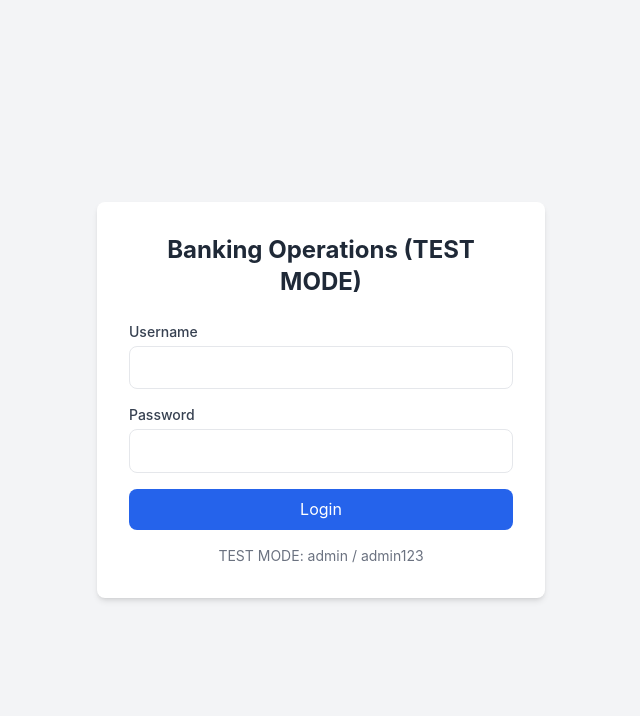
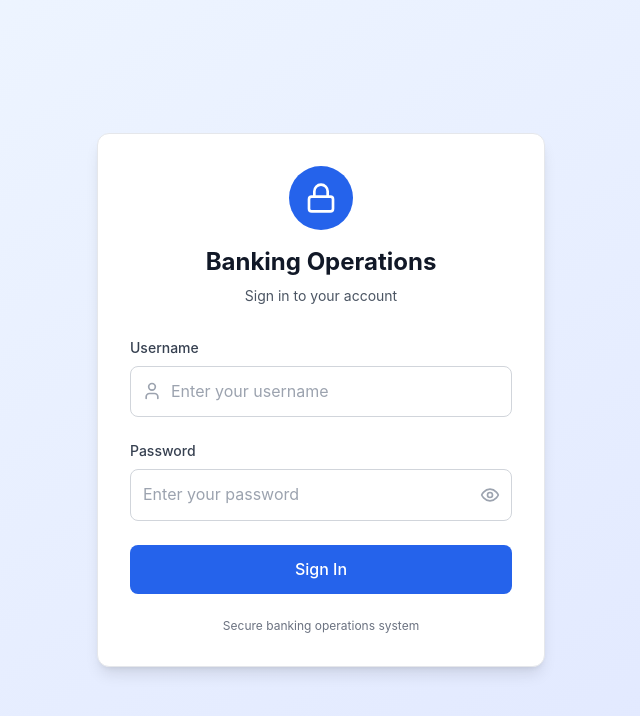
Before and after one commit to mahdighandi1989/ALLIN1, a Next.js app in the folder frontend/: page /login in a window 1280 px wide. Shown: the top 716 px of the page, without its empty margins (319-959 px from the left). Built offline with nearby package versions, Linux system fonts and the light colour scheme; no server answers.

Commit message:
AI Generated: ✅ [تایید شده] security: frontend/src/app/login/page.tsx

```diff
--- a/frontend/src/app/login/page.tsx
+++ b/frontend/src/app/login/page.tsx
@@ -1,74 +1,156 @@
 'use client'
 
 import { useState } from 'react'
-import { useRouter } from 'next/navigation'
+import { useAuth } from '@/lib/auth'
 import toast from 'react-hot-toast'
+import { Eye, EyeOff, Lock, User } from 'lucide-react'
 
 export default function LoginPage() {
   const [username, setUsername] = useState('')
   const [password, setPassword] = useState('')
   const [loading, setLoading] = useState(false)
-  const router = useRouter()
+  const [showPassword, setShowPassword] = useState(false)
+  const [loginAttempts, setLoginAttempts] = useState(0)
+  const { login } = useAuth()
 
   const handleSubmit = async (e: React.FormEvent) => {
     e.preventDefault()
+
+    if (loginAttempts >= 5) {
+      toast.error('Too many login attempts. Please try again later.')
+      return
+    }
+
+    if (!username.trim() || !password.trim()) {
+      toast.error('Please enter both username and password')
+      return
+    }
+
     setLoading(true)
+    try {
+      await login(username.trim(), password)
+      toast.success('Login successful')
+      setLoginAttempts(0)
+    } catch (error: any) {
+      setLoginAttempts(prev => prev + 1)
 
-    // 🚨 لاگین ساده بدون API
-    if (username === 'admin' && password === 'admin123') {
-      localStorage.setItem('token', 'dummy-token-for-testing')
-      localStorage.setItem('user', JSON.stringify({
-        id: 'admin001',
-        username: 'admin',
-        email: 'admin@example.com',
-        full_name: 'Administrator',
-        is_active: true,
-        is_admin: true
-      }))
-      toast.success('Login successful (test mode)')
-      router.push('/dashboard')
+      // Handle both API errors and network errors
+      const errorMessage = error.response?.data?.detail || error.message || 'Login failed'
+
+      if (error.response?.status === 401) {
+        toast.error('Invalid username or password')
+      } else if (error.response?.status === 429) {
+        toast.error('Too many requests. Please try again later.')
+      } else if (error.code === 'ECONNABORTED') {
+        toast.error('Request timeout. Please check your connection.')
+      } else if (error.message === 'Network Error') {
+        toast.error('Unable to connect to server. Please try again.')
       } else {
-      toast.error('Invalid credentials. Use admin/admin123')
+        toast.error(errorMessage)
       }
+    } finally {
       setLoading(false)
+    }
+  }
+
+  const togglePasswordVisibility = () => {
+    setShowPassword(!showPassword)
   }
 
   return (
-    <div className="min-h-screen flex items-center justify-center bg-gray-100">
-      <div className="bg-white p-8 rounded-lg shadow-md w-full max-w-md">
-        <h1 className="text-2xl font-bold text-center mb-6">Banking Operations (TEST MODE)</h1>
-        <form onSubmit={handleSubmit} className="space-y-4">
+    <div className="min-h-screen flex items-center justify-center bg-gradient-to-br from-blue-50 to-indigo-100">
+      <div className="bg-white p-8 rounded-xl shadow-lg w-full max-w-md border border-gray-200">
+        <div className="text-center mb-8">
+          <div className="mx-auto w-16 h-16 bg-blue-600 rounded-full flex items-center justify-center mb-4">
+            <Lock className="w-8 h-8 text-white" />
+          </div>
+          <h1 className="text-2xl font-bold text-gray-900 mb-2">Banking Operations</h1>
+          <p className="text-gray-600 text-sm">Sign in to your account</p>
+        </div>
+
+        <form onSubmit={handleSubmit} className="space-y-6">
           <div>
-            <label className="block text-sm font-medium text-gray-700 mb-1">Username</label>
+            <label htmlFor="username" className="block text-sm font-medium text-gray-700 mb-2">
+              Username
+            </label>
+            <div className="relative">
+              <div className="absolute inset-y-0 left-0 pl-3 flex items-center pointer-events-none">
+                <User className="h-5 w-5 text-gray-400" />
+              </div>
               <input
+                id="username"
                 type="text"
                 value={username}
                 onChange={(e) => setUsername(e.target.value)}
-              className="w-full px-3 py-2 border rounded-lg focus:outline-none focus:ring-2 focus:ring-blue-500"
+                className="w-full pl-10 pr-3 py-3 border border-gray-300 rounded-lg focus:outline-none focus:ring-2 focus:ring-blue-500 focus:border-transparent transition-colors"
+                placeholder="Enter your username"
                 required
+                autoComplete="username"
+                disabled={loading}
+                maxLength={50}
               />
             </div>
+          </div>
+
           <div>
-            <label className="block text-sm font-medium text-gray-700 mb-1">Password</label>
+            <label htmlFor="password" className="block text-sm font-medium text-gray-700 mb-2">
+              Password
+            </label>
+            <div className="relative">
               <input
-              type="password"
+                id="password"
+                type={showPassword ? 'text' : 'password'}
                 value={password}
                 onChange={(e) => setPassword(e.target.value)}
-              className="w-full px-3 py-2 border rounded-lg focus:outline-none focus:ring-2 focus:ring-blue-500"
+                className="w-full px-3 py-3 pr-10 border border-gray-300 rounded-lg focus:outline-none focus:ring-2 focus:ring-blue-500 focus:border-transparent transition-colors"
+                placeholder="Enter your password"
                 required
+                autoComplete="current-password"
+                disabled={loading}
+                maxLength={100}
               />
+              <button
+                type="button"
+                onClick={togglePasswordVisibility}
+                className="absolute inset-y-0 right-0 pr-3 flex items-center text-gray-400 hover:text-gray-600"
+                disabled={loading}
+              >
+                {showPassword ? (
+                  <EyeOff className="h-5 w-5" />
+                ) : (
+                  <Eye className="h-5 w-5" />
+                )}
+              </button>
             </div>
+          </div>
+
+          {loginAttempts > 0 && (
+            <div className="text-sm text-amber-600 bg-amber-50 p-3 rounded-lg border border-amber-200">
+              Login attempt {loginAttempts} of 5. {5 - loginAttempts} attempts remaining.
+            </div>
+          )}
+
           <button
             type="submit"
-            disabled={loading}
-            className="w-full py-2 px-4 bg-blue-600 text-white rounded-lg hover:bg-blue-700 disabled:opacity-50"
+            disabled={loading || loginAttempts >= 5}
+            className="w-full py-3 px-4 bg-blue-600 text-white font-medium rounded-lg hover:bg-blue-700 focus:outline-none focus:ring-2 focus:ring-blue-500 focus:ring-offset-2 disabled:opacity-50 disabled:cursor-not-allowed transition-colors"
           >
-            {loading ? 'Logging in...' : 'Login'}
+            {loading ? (
+              <div className="flex items-center justify-center">
+                <div className="animate-spin rounded-full h-5 w-5 border-b-2 border-white mr-2"></div>
+                Signing in...
+              </div>
+            ) : (
+              'Sign In'
+            )}
           </button>
         </form>
-        <p className="mt-4 text-center text-sm text-gray-500">
-          TEST MODE: admin / admin123
+
+        <div className="mt-6 text-center">
+          <p className="text-xs text-gray-500">
+            Secure banking operations system
           </p>
+        </div>
       </div>
     </div>
   )
```
Lines whose indentation alone changed are shown as unchanged.
